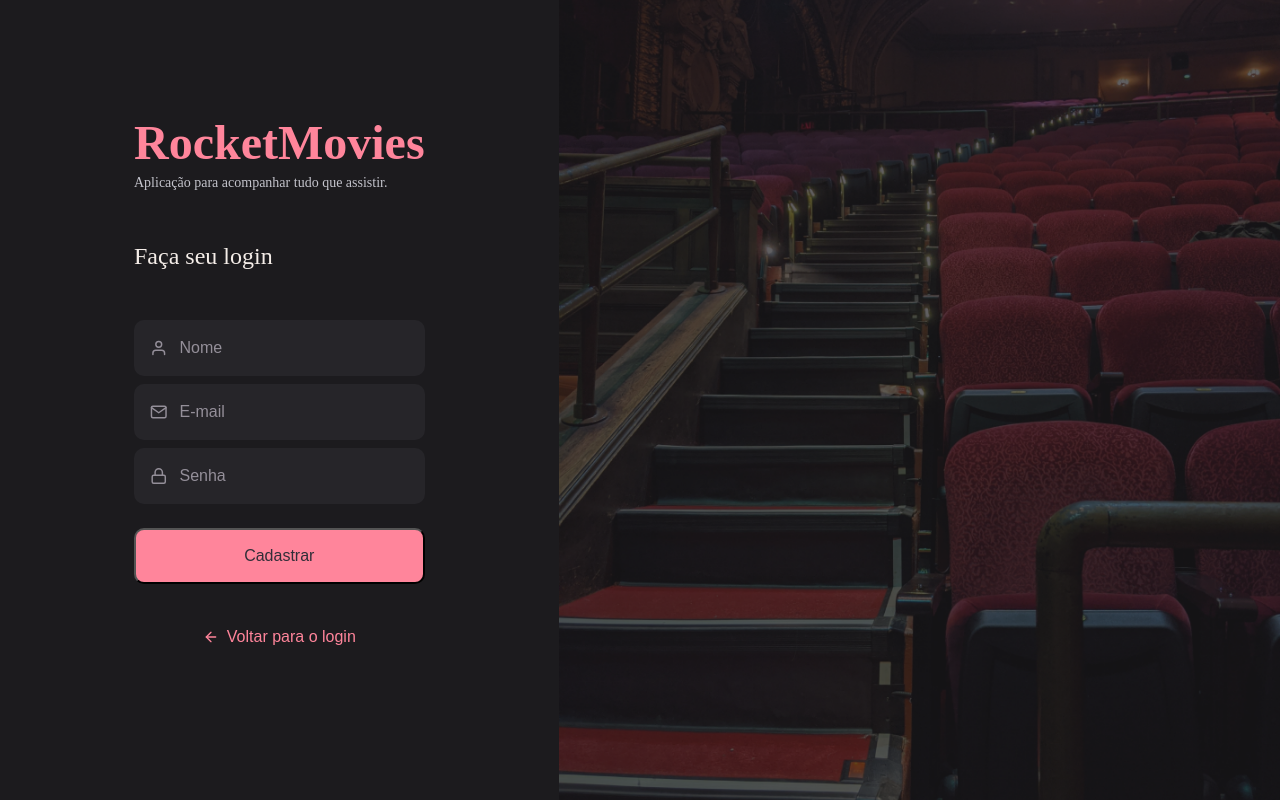
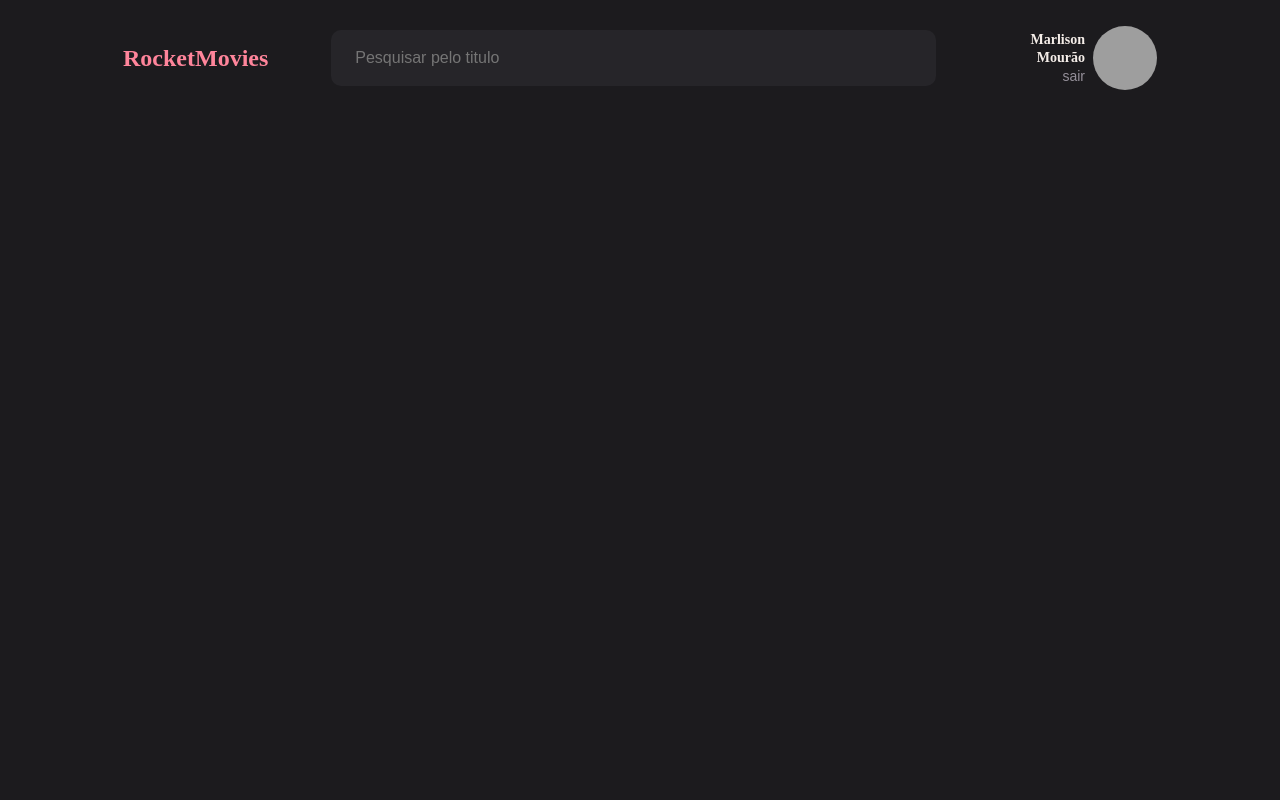
Before and after one commit to marlisonmourao/rocketmovies, a React (Vite) app: page / in a window 1280 px wide. Built offline with nearby package versions, Linux system fonts and the light colour scheme; grey boxes are pictures that could not be loaded.

Commit message:
component header

```diff
--- a/src/App.tsx
+++ b/src/App.tsx
@@ -1,5 +1,5 @@
-import { SignUp } from './pages/SignUp'
+import { Home } from './pages/Home'
 
 export function App() {
-  return <SignUp />
+  return <Home />
 }
--- a/src/components/Button/styles.ts
+++ b/src/components/Button/styles.ts
@@ -9,7 +9,7 @@ export const Container = styled.button`
   justify-content: center;
 
   background: ${({ theme }) => theme['pink-700']};
-  color: ${({ theme }) => theme['gary-600']};
+  color: ${({ theme }) => theme['gray-600']};
   font-size: 1.6rem;
 
   border-radius: 1rem;
--- /dev/null
+++ b/src/components/Header/index.tsx
@@ -0,0 +1,26 @@
+import {
+  Container,
+  Heading,
+  InputSearch,
+  AvatarContainer,
+  UserAvatar,
+  UserContainer,
+} from './styles'
+
+export function Header() {
+  return (
+    <Container>
+      <Heading>RocketMovies</Heading>
+      <InputSearch placeholder="Pesquisar pelo titulo" />
+
+      <AvatarContainer>
+        <UserContainer>
+          <strong>Marlison Mourão</strong>
+          <button>sair</button>
+        </UserContainer>
+
+        <UserAvatar src="https://github.com/marlisonmourao.png" />
+      </AvatarContainer>
+    </Container>
+  )
+}
--- /dev/null
+++ b/src/components/Header/styles.ts
@@ -0,0 +1,70 @@
+import styled from 'styled-components'
+
+export const Container = styled.header`
+  grid-area: header;
+
+  height: 11.6rem;
+
+  display: flex;
+  align-items: center;
+  gap: 6.3rem;
+  /* justify-content: space-between; */
+`
+
+export const Heading = styled.h2`
+  font-size: 2.4rem;
+  line-height: 3.2rem;
+  font-weight: 700;
+  color: ${({ theme }) => theme['pink-700']};
+`
+
+export const InputSearch = styled.input`
+  width: 100%;
+  height: 5.6rem;
+
+  background: ${({ theme }) => theme['gray-700']};
+  color: ${({ theme }) => theme.white};
+  border: none;
+  border-radius: 1rem;
+
+  padding: 0 2.4rem;
+`
+
+export const AvatarContainer = styled.div`
+  display: flex;
+  width: 28rem;
+  align-items: center;
+  justify-content: flex-end;
+
+  gap: 0.8rem;
+`
+
+export const UserContainer = styled.div`
+  display: flex;
+  flex-direction: column;
+  align-items: end;
+  /* background-color: blue; */
+
+  > strong {
+    font-size: 1.4rem;
+    font-weight: 700;
+    line-height: 1.8rem;
+    color: ${({ theme }) => theme['gray-100']};
+    text-align: end;
+  }
+
+  > button {
+    font-size: 1.4rem;
+    line-height: 1.8rem;
+    color: ${({ theme }) => theme['gray-400']};
+
+    border: none;
+    background: transparent;
+  }
+`
+
+export const UserAvatar = styled.img`
+  width: 6.4rem;
+  height: 6.4rem;
+  border-radius: 50%;
+`
--- /dev/null
+++ b/src/pages/Home/index.tsx
@@ -0,0 +1,10 @@
+import { Header } from '../../components/Header'
+import { Container } from './styles'
+
+export function Home() {
+  return (
+    <Container>
+      <Header />
+    </Container>
+  )
+}
--- /dev/null
+++ b/src/pages/Home/styles.ts
@@ -0,0 +1,12 @@
+import styled from 'styled-components'
+
+export const Container = styled.header`
+  height: 100vh;
+  width: 100%;
+
+  padding: 0 12.3rem;
+
+  display: grid;
+  grid-template-rows: 11.6rem auto;
+  grid-template-areas: 'header' 'content';
+`
--- a/src/theme/default.ts
+++ b/src/theme/default.ts
@@ -6,7 +6,7 @@ export const defaultTheme = {
   'gray-100': '#F4EDE8',
   'gray-300': '#C4C4CC',
   'gray-400': '#948F99',
-  'gary-600': '#312E38',
+  'gray-600': '#312E38',
   'gray-700': '#262529',
 
   'pink-700': '#FF859B',
```
